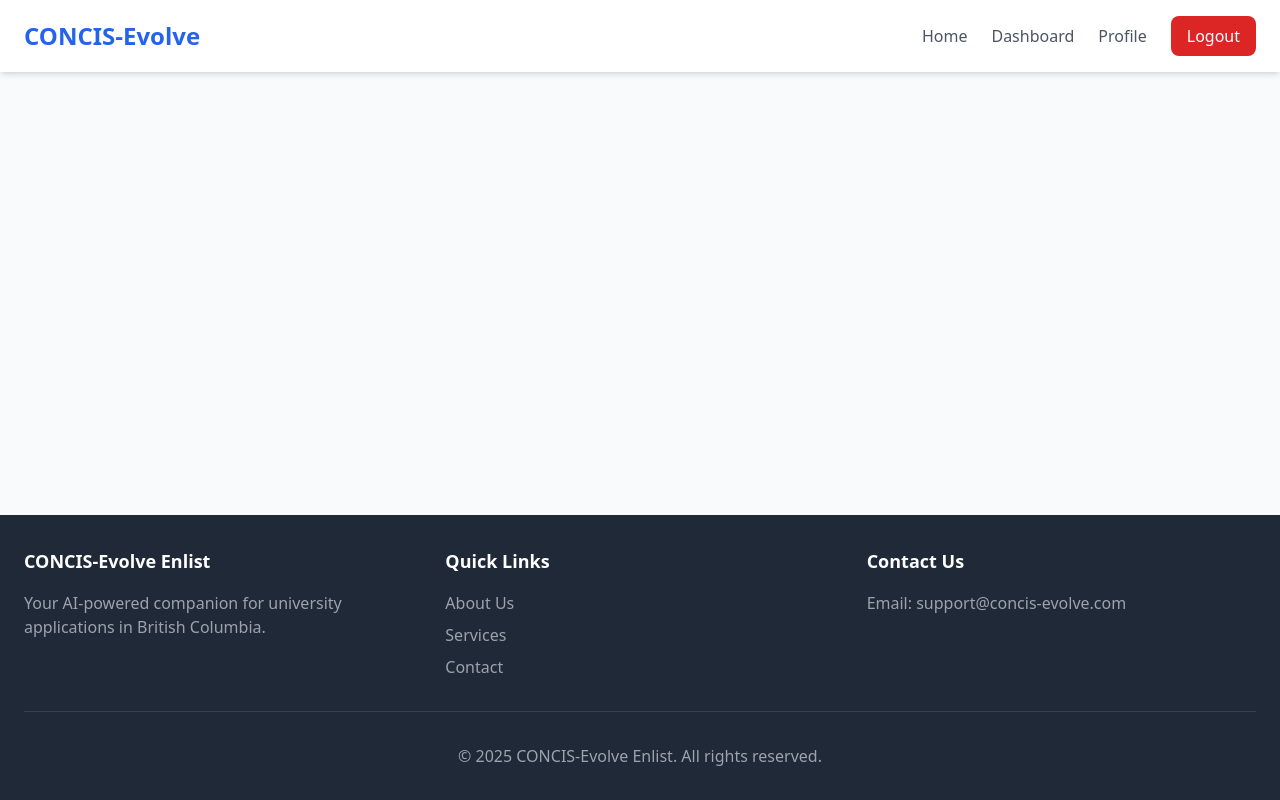
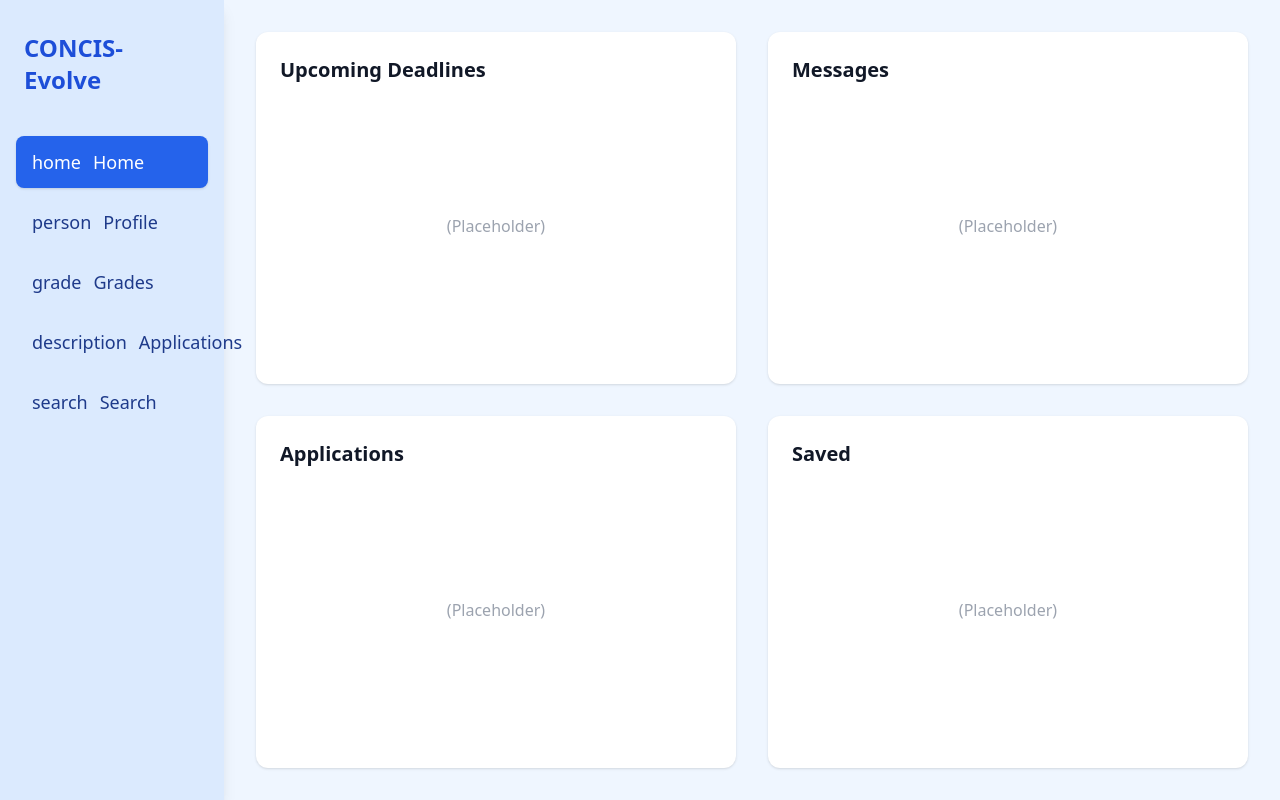
Before and after one commit to The-Leading-Executives-Alliance-Project/Enlist, a React (Vite) app in the folder client/: page /home in a window 1280 px wide. Built offline with nearby package versions, Linux system fonts and the light colour scheme; sample sign-in values are in the browser's storage.

Commit message:
Renamed home page and dashboard page; added new home page

```diff
--- a/client/src/App.jsx
+++ b/client/src/App.jsx
@@ -1,28 +1,26 @@
 // src/App.jsx
 import React from 'react';
 import { BrowserRouter as Router, Routes, Route } from 'react-router-dom';
-import Header from './components/layout/Header';
-import Footer from './components/layout/Footer';
-import Home from './pages/Home';
+import Landing from './pages/Landing';
 import Register from './pages/Register';
 import Login from './pages/Login';
-import Dashboard from './pages/Dashboard';
+import Home from './pages/Home';
 import UserProfile from './pages/UserProfile';
+import Grades from './pages/Grades';
+import Applications from './pages/Applications';
+import Search from './pages/Search';
 import ProtectedRoute from './components/auth/ProtectedRoute';
 
 function App() {
   return (
     <Router>
-      <div className="min-h-screen flex flex-col bg-gray-50">
-        <Header />
-        <main className="flex-1">
       <Routes>
-            <Route path="/" element={<Home />} />
+        <Route path="/" element={<Landing />} />
         <Route path="/register" element={<Register />} />
         <Route path="/login" element={<Login />} />
-            <Route path="/dashboard" element={
+        <Route path="/home" element={
           <ProtectedRoute>
-                <Dashboard />
+            <Home />
           </ProtectedRoute>
         } />
         <Route path="/profile" element={
@@ -30,10 +28,22 @@ function App() {
             <UserProfile />
           </ProtectedRoute>
         } />
+        <Route path="/grades" element={
+          <ProtectedRoute>
+            <Grades />
+          </ProtectedRoute>
+        } />
+        <Route path="/applications" element={
+          <ProtectedRoute>
+            <Applications />
+          </ProtectedRoute>
+        } />
+        <Route path="/search" element={
+          <ProtectedRoute>
+            <Search />
+          </ProtectedRoute>
+        } />
       </Routes>
-        </main>
-        <Footer />
-      </div>
     </Router>
   );
 }
--- /dev/null
+++ b/client/src/components/NavBar.jsx
@@ -0,0 +1,63 @@
+import React from 'react';
+import { NavLink, useLocation } from 'react-router-dom';
+
+const navItems = [
+    {
+        name: 'Home', path: '/home', icon: (
+            <span className="material-icons">home</span>
+        )
+    },
+    {
+        name: 'Profile', path: '/profile', icon: (
+            <span className="material-icons">person</span>
+        )
+    },
+    {
+        name: 'Grades', path: '/grades', icon: (
+            <span className="material-icons">grade</span>
+        )
+    },
+    {
+        name: 'Applications', path: '/applications', icon: (
+            <span className="material-icons">description</span>
+        )
+    },
+    {
+        name: 'Search', path: '/search', icon: (
+            <span className="material-icons">search</span>
+        )
+    },
+];
+
+const NavBar = () => {
+    const location = useLocation();
+    return (
+        <nav className="w-56 min-h-screen bg-blue-100 flex flex-col py-8 px-4 shadow-lg">
+            <div className="mb-10 px-2">
+                <span className="text-2xl font-bold text-blue-700">CONCIS-Evolve</span>
+            </div>
+            <ul className="flex-1 space-y-2">
+                {navItems.map((item) => (
+                    <li key={item.name}>
+                        <NavLink
+                            to={item.path}
+                            className={({ isActive }) =>
+                                `flex items-center gap-3 px-4 py-3 rounded-lg transition-colors font-medium text-lg
+                ${isActive
+                                    ? 'bg-blue-600 text-white shadow'
+                                    : 'text-blue-900 hover:bg-blue-200 hover:text-blue-700'}
+                `
+                            }
+                            end
+                        >
+                            {item.icon}
+                            {item.name}
+                        </NavLink>
+                    </li>
+                ))}
+            </ul>
+        </nav>
+    );
+};
+
+export default NavBar;
--- a/client/src/components/layout/Header.jsx
+++ b/client/src/components/layout/Header.jsx
@@ -40,13 +40,13 @@ const Header = () => {
 
           <div className="flex items-center gap-6">
             <Link to="/" className="text-gray-600 hover:text-blue-600">
-              Home
+              Landing
             </Link>
 
             {isAuthenticated ? (
               <>
-                <Link to="/dashboard" className="text-gray-600 hover:text-blue-600">
-                  Dashboard
+                <Link to="/home" className="text-gray-600 hover:text-blue-600">
+                  Home
                 </Link>
                 <Link to="/profile" className="text-gray-600 hover:text-blue-600">
                   Profile
--- /dev/null
+++ b/client/src/pages/Applications.jsx
@@ -0,0 +1,14 @@
+import React from 'react';
+
+const Applications = () => {
+    return (
+        <div className="min-h-screen flex items-center justify-center bg-blue-50">
+            <div className="bg-white rounded-xl shadow p-10 text-center">
+                <h1 className="text-3xl font-bold text-gray-900 mb-4">Applications</h1>
+                <p className="text-gray-600">This is a placeholder for the applications page.</p>
+            </div>
+        </div>
+    );
+};
+
+export default Applications;
--- a/client/src/pages/Dashboard.jsx
+++ /dev/null
@@ -1,77 +0,0 @@
-// src/pages/Dashboard.jsx
-import React, { useEffect, useState } from 'react';
-import { useNavigate } from 'react-router-dom';
-import { AuthService } from '../services/api';
-
-const Dashboard = () => {
-  const navigate = useNavigate();
-  const [user, setUser] = useState(null);
-
-  useEffect(() => {
-    // Get authenticated user data
-    const userData = AuthService.getCurrentUser();
-    if (userData) {
-      setUser(userData);
-    }
-  }, []);
-
-  const handleLogout = () => {
-    AuthService.logout();
-    navigate('/login');
-  };
-
-  const applications = [
-    {
-      id: 1,
-      university: 'University of British Columbia',
-      program: 'Computer Science',
-      status: 'In Progress',
-      deadline: '2024-04-15',
-    },
-    // Add more mock data as needed
-  ];
-
-  return (
-    <div className="container mx-auto px-6 py-8">
-      <div className="flex justify-between items-center mb-8">
-        <div>
-          <h1 className="text-3xl font-bold text-gray-900">My Applications</h1>
-          {user && <p className="text-gray-600 mt-2">Welcome, {user.name}</p>}
-        </div>
-        <button
-          onClick={handleLogout}
-          className="px-4 py-2 bg-red-600 text-white rounded hover:bg-red-700 transition-colors"
-        >
-          Logout
-        </button>
-      </div>
-
-      <div className="grid grid-cols-1 md:grid-cols-2 lg:grid-cols-3 gap-6">
-        {applications.map((app) => (
-          <div key={app.id} className="bg-white rounded-lg shadow-md p-6">
-            <h3 className="text-xl font-semibold text-gray-900 mb-2">
-              {app.university}
-            </h3>
-            <p className="text-gray-600 mb-4">{app.program}</p>
-            <div className="flex justify-between items-center">
-              <span className={`px-3 py-1 rounded-full text-sm ${
-                app.status === 'In Progress' ? 'bg-yellow-100 text-yellow-800' : ''
-              }`}>
-                {app.status}
-              </span>
-              <span className="text-sm text-gray-500">
-                Due: {new Date(app.deadline).toLocaleDateString()}
-              </span>
-            </div>
-          </div>
-        ))}
-      </div>
-
-      <button className="mt-8 px-6 py-3 bg-blue-600 text-white rounded-lg hover:bg-blue-700 transition-colors">
-        Start New Application
-      </button>
-    </div>
-  );
-};
-
-export default Dashboard;
--- /dev/null
+++ b/client/src/pages/Grades.jsx
@@ -0,0 +1,14 @@
+import React from 'react';
+
+const Grades = () => {
+    return (
+        <div className="min-h-screen flex items-center justify-center bg-blue-50">
+            <div className="bg-white rounded-xl shadow p-10 text-center">
+                <h1 className="text-3xl font-bold text-gray-900 mb-4">Grades</h1>
+                <p className="text-gray-600">This is a placeholder for the grades page.</p>
+            </div>
+        </div>
+    );
+};
+
+export default Grades;
--- a/client/src/pages/Home.jsx
+++ b/client/src/pages/Home.jsx
@@ -1,33 +1,36 @@
 // src/pages/Home.jsx
 import React from 'react';
-import Chatbot from '../components/chat/Chatbot';
+import NavBar from '../components/NavBar';
 
 const Home = () => {
   return (
-    <div className="min-h-screen flex flex-col">
-      <main className="flex-1">
-        <section className="bg-gradient-to-b from-blue-50 to-white py-20">
-          <div className="container mx-auto px-6">
-            <div className="grid grid-cols-1 md:grid-cols-2 gap-12 items-center">
-              <div>
-                <h1 className="text-4xl md:text-5xl font-bold text-gray-900 mb-6">
-                  Your Journey to Higher Education Starts Here
-                </h1>
-                <p className="text-lg text-gray-600 mb-8">
-                  Get personalized university recommendations and application guidance
-                  with our AI-powered assistant.
-                </p>
-                <button className="px-6 py-3 bg-blue-600 text-white rounded-lg hover:bg-blue-700 transition-colors text-lg">
-                  Start Your Application
-                </button>
-              </div>
-
-              <div className="flex justify-center">
-                <Chatbot />
-              </div>
-            </div>
-          </div>
-        </section>
+    <div className="min-h-screen flex bg-blue-50">
+      <NavBar />
+      <main className="flex-1 p-8 grid grid-cols-1 md:grid-cols-2 gap-8">
+        <div className="bg-white rounded-xl shadow p-6 flex flex-col">
+          <h2 className="text-xl font-bold mb-2 text-gray-900 flex items-center gap-2">
+            Upcoming Deadlines
+          </h2>
+          <div className="flex-1 flex items-center justify-center text-gray-400">(Placeholder)</div>
+        </div>
+        <div className="bg-white rounded-xl shadow p-6 flex flex-col">
+          <h2 className="text-xl font-bold mb-2 text-gray-900 flex items-center gap-2">
+            Messages
+          </h2>
+          <div className="flex-1 flex items-center justify-center text-gray-400">(Placeholder)</div>
+        </div>
+        <div className="bg-white rounded-xl shadow p-6 flex flex-col">
+          <h2 className="text-xl font-bold mb-2 text-gray-900 flex items-center gap-2">
+            Applications
+          </h2>
+          <div className="flex-1 flex items-center justify-center text-gray-400">(Placeholder)</div>
+        </div>
+        <div className="bg-white rounded-xl shadow p-6 flex flex-col">
+          <h2 className="text-xl font-bold mb-2 text-gray-900 flex items-center gap-2">
+            Saved
+          </h2>
+          <div className="flex-1 flex items-center justify-center text-gray-400">(Placeholder)</div>
+        </div>
       </main>
     </div>
   );
--- /dev/null
+++ b/client/src/pages/Landing.jsx
@@ -0,0 +1,40 @@
+// src/pages/Landing.jsx
+import React from 'react';
+import Chatbot from '../components/chat/Chatbot';
+import Header from '../components/layout/Header';
+import Footer from '../components/layout/Footer';
+
+const Landing = () => {
+  return (
+    <div className="min-h-screen flex flex-col">
+      <Header />
+      <main className="flex-1">
+        <section className="bg-gradient-to-b from-blue-50 to-white py-20">
+          <div className="container mx-auto px-6">
+            <div className="grid grid-cols-1 md:grid-cols-2 gap-12 items-center">
+              <div>
+                <h1 className="text-4xl md:text-5xl font-bold text-gray-900 mb-6">
+                  Your Journey to Higher Education Starts Here
+                </h1>
+                <p className="text-lg text-gray-600 mb-8">
+                  Get personalized university recommendations and application guidance
+                  with our AI-powered assistant.
+                </p>
+                <button className="px-6 py-3 bg-blue-600 text-white rounded-lg hover:bg-blue-700 transition-colors text-lg">
+                  Start Your Application
+                </button>
+              </div>
+
+              <div className="flex justify-center">
+                <Chatbot />
+              </div>
+            </div>
+          </div>
+        </section>
+      </main>
+      <Footer />
+    </div>
+  );
+};
+
+export default Landing;
--- a/client/src/pages/Login.jsx
+++ b/client/src/pages/Login.jsx
@@ -36,7 +36,7 @@ const Login = () => {
     if (AuthService.isAuthenticated()) {
       const params = new URLSearchParams(window.location.search);
       const returnUrl = params.get('returnUrl');
-      navigate(returnUrl ? decodeURIComponent(returnUrl) : '/profile');
+      navigate(returnUrl ? decodeURIComponent(returnUrl) : '/home');
     }
   }, [navigate]);
 
@@ -57,7 +57,7 @@ const Login = () => {
       // Check for returnUrl and navigate accordingly
       const params = new URLSearchParams(window.location.search);
       const returnUrl = params.get('returnUrl');
-      navigate(returnUrl ? decodeURIComponent(returnUrl) : '/dashboard');
+      navigate(returnUrl ? decodeURIComponent(returnUrl) : '/home');
     } catch (error) {
       console.error('Login error:', error);
       setError(error.response?.data?.error || 'Invalid email or password. Please try again.');
--- a/client/src/pages/Register.jsx
+++ b/client/src/pages/Register.jsx
@@ -48,7 +48,7 @@ const Register = () => {
   // Check if user is already authenticated
   useEffect(() => {
     if (AuthService.isAuthenticated()) {
-      navigate('/dashboard');
+      navigate('/home');
     }
   }, [navigate]);
 
--- /dev/null
+++ b/client/src/pages/Search.jsx
@@ -0,0 +1,14 @@
+import React from 'react';
+
+const Search = () => {
+    return (
+        <div className="min-h-screen flex items-center justify-center bg-blue-50">
+            <div className="bg-white rounded-xl shadow p-10 text-center">
+                <h1 className="text-3xl font-bold text-gray-900 mb-4">Search</h1>
+                <p className="text-gray-600">This is a placeholder for the search page.</p>
+            </div>
+        </div>
+    );
+};
+
+export default Search;
```
Lines whose indentation alone changed are shown as unchanged.
